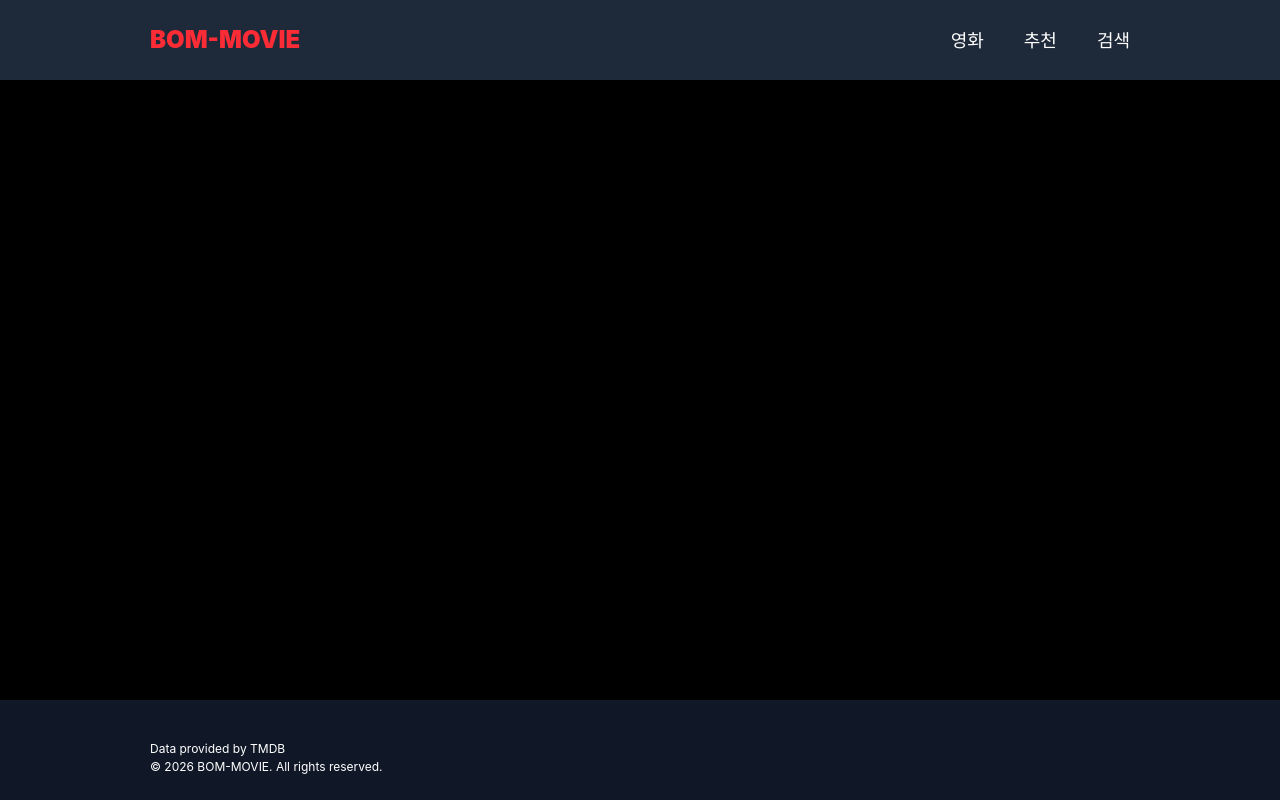
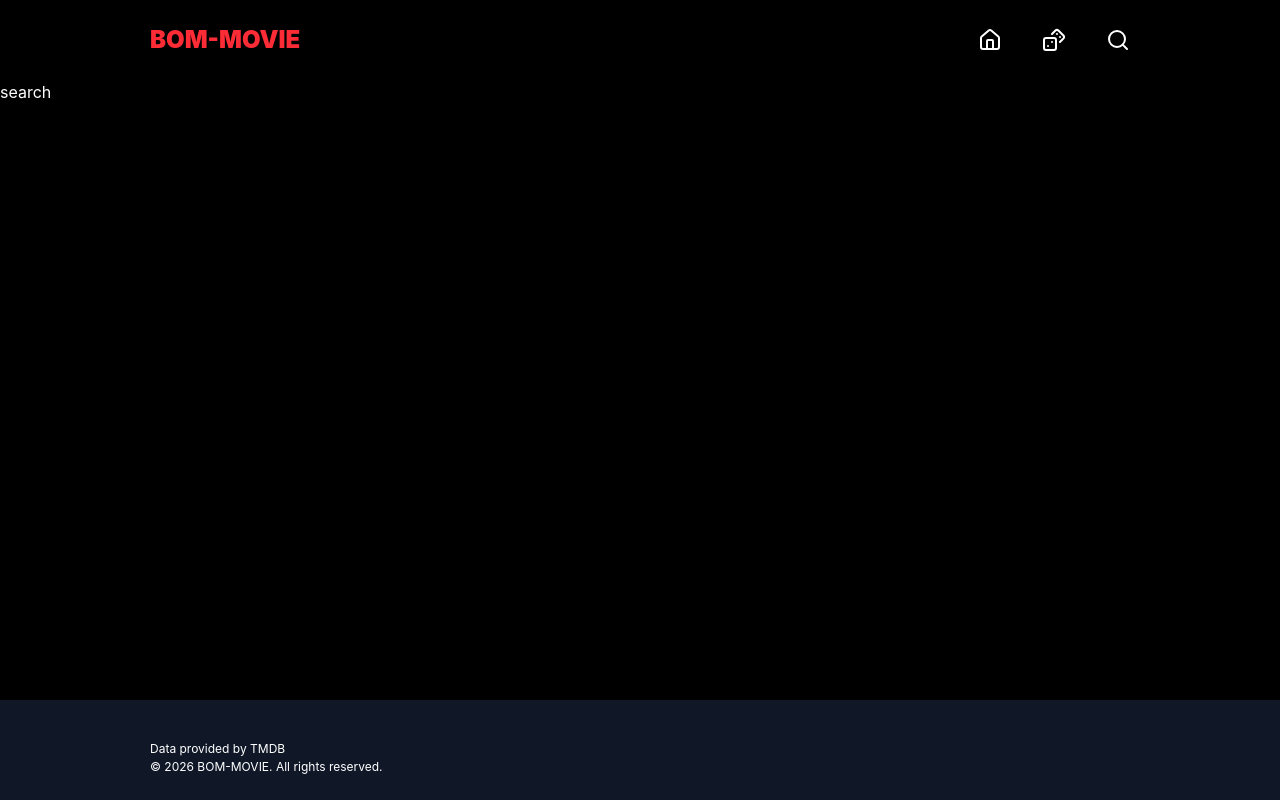
Before and after one commit to bomiii1/movie_app_26_07_23, a React (Vite) app: page /#/search in a window 1280 px wide. Built offline with nearby package versions, Linux system fonts and the light colour scheme.

Commit message:
추천페이지 추가 + header : link end

```diff
--- a/package.json
+++ b/package.json
@@ -16,6 +16,7 @@
     "react-dom": "^19.2.7",
     "react-helmet-async": "^3.0.0",
     "react-router-dom": "^7.18.1",
+    "swiper": "^14.0.6",
     "tailwindcss": "^4.3.3"
   },
   "devDependencies": {
--- a/src/Router.jsx
+++ b/src/Router.jsx
@@ -6,14 +6,16 @@ import Movie from "./pages/movie/Movie";
 import Search from "./pages/search/Search";
 import Profile from "./pages/profile/Profile";
 import ErrorPage from "./pages/ErrorPage";
+import Recommend from "./pages/recommend/Recommend";
 
 export default function Router() {
   return (
     <HashRouter>
-      <Header />ㅞ
+      <Header />
       <Routes>
         <Route path="/" element={<Home />}></Route>
         <Route path="/movie/:id" element={<Movie />}></Route>
+        <Route paht="/recommend" element={<Recommend />}></Route>
         <Route path="/profile/:id" element={<Profile />}></Route>
         <Route path="/search" element={<Search />}></Route>
         <Route path="*" element={<ErrorPage />}></Route>
--- /dev/null
+++ b/src/api/MovieApi.js
@@ -0,0 +1,17 @@
+const options = {
+  method: "GET",
+  headers: {
+    Authorization: `Bearer ${import.meta.env.VITE_TMDB_TOKEN}`,
+    accept: "application/json",
+  },
+};
+
+export const getPopular = () => {
+  return fetch("https://api.themoviedb.org/3/movie/popular", options);
+};
+
+export const getNowPlaying = () => {
+  return fetch("https://api.themoviedb.org/3/movie/now_playing", options);
+};
+
+console.log(getPopular);
--- a/src/components/Footer.jsx
+++ b/src/components/Footer.jsx
@@ -1,6 +1,6 @@
 export default function Footer() {
   return (
-    <footer className="text-[12px] pt-10 px-[150px] h-[100px] bg-gray-900 absolute bottom-0 left-0 w-full">
+    <footer className="absolute text-[12px] pt-10 px-[150px] h-[100px] bg-gray-900 bottom-0 left-0 w-full">
       <div>
         Data provided by TMDB <br />© 2026 BOM-MOVIE. All rights reserved.
       </div>
--- a/src/components/Header.jsx
+++ b/src/components/Header.jsx
@@ -1,17 +1,29 @@
-import { Search } from "lucide-react";
+import { Dices, House, Search } from "lucide-react";
 import { Link } from "react-router-dom";
 
 export default function Header() {
   return (
-    <header className="flex py-2 h-[80px] justify-between items-center px-[150px] bg-gray-800 fixed top-0 left-0 w-full">
+    <header className="flex py-2 h-[80px] justify-between items-center px-[150px] fixed top-0 left-0 w-full">
       <div className="text-red-500 font-black text-2xl">
         <Link to={"/"}>BOM-MOVIE</Link>
       </div>
 
       <nav className="flex gap-10 text-[18px]">
-        <h4 className="hover:text-red-500 cursor-pointer">영화</h4>
-        <h4 className="hover:text-red-500 cursor-pointer">추천</h4>
-        <h4 className="hover:text-red-500 cursor-pointer">검색</h4>
+        <h4 className="hover:text-red-500 cursor-pointer">
+          <Link to={"/"}>
+            <House />
+          </Link>
+        </h4>
+        <h4 className="hover:text-red-500 cursor-pointer">
+          <Link to={"/recommend"}>
+            <Dices />
+          </Link>
+        </h4>
+        <h4 className="hover:text-red-500 cursor-pointer">
+          <Link to={"/search"}>
+            <Search />
+          </Link>
+        </h4>
       </nav>
     </header>
   );
--- /dev/null
+++ b/src/pages/home/components/SectionHero.jsx
@@ -0,0 +1,3 @@
+export default function SectionHero(){
+    return()
+}
--- /dev/null
+++ b/src/pages/recommend/Recommend.jsx
@@ -0,0 +1,3 @@
+export default function Recommend() {
+  return <div className="mt-[180px]">recommend</div>;
+}
--- a/src/pages/search/Search.jsx
+++ b/src/pages/search/Search.jsx
@@ -1,3 +1,3 @@
 export default function Search() {
-  return <div>search</div>;
+  return <div className="mt-[80px]">search</div>;
 }
```
Also changed, not shown: 2 other files (tests, documents, lock files or other folders).
